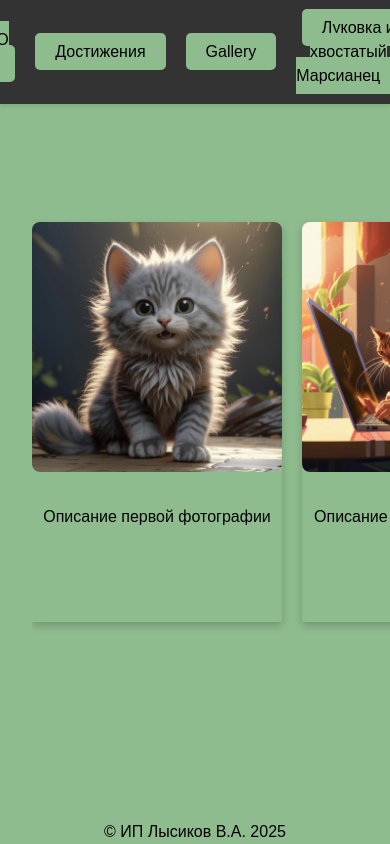
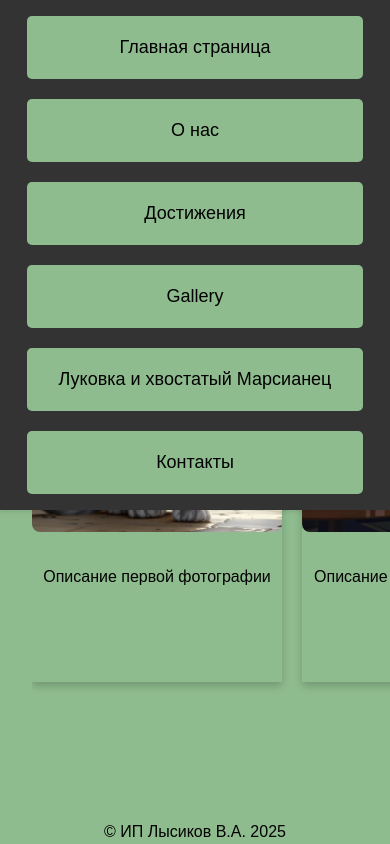
Before and after one commit to molstih/it_family, a React (Vite) app: page /gallery in a window 390 px wide. Shown: the top 844 px of the page. Built offline with nearby package versions, Linux system fonts and the light colour scheme.

Commit message:
fix navbar

```diff
--- a/src/css/navbar.css
+++ b/src/css/navbar.css
@@ -17,12 +17,19 @@
     list-style-type: none; /* Убираем маркеры списка */
     padding-left: 0; /* Убираем отступ слева */
     display: flex; /* Преобразуем список в flex-контейнер */
+    justify-content: space-between;
     gap: 20px; /* Добавляем расстояние между элементами */
     align-items: center; /* Вертикальное выравнивание элементов */
 }
 
+.navbar-list li {
+    flex-grow: 1;
+    text-align: center;
+}
+
 .navbar-list>li>a{
     background-color: darkseagreen;
+    display: block;
     color: black;
     text-decoration: none;
     transition: color 0.3s ease;
@@ -31,3 +38,19 @@
 .navbar-list>li>a:hover{
     color: lightblue;
 }
+
+@media screen and ( max-width: 768px) {
+    .navbar-list {
+        flex-direction: column;
+        align-items: stretch;
+    }
+
+    .navbar-list li {
+        flex-grow: 0;
+    }
+
+    .navbar-list li a {
+        padding: 18px 32px;
+        font-size: 18px;
+    }
+}
--- a/src/pages/GalleryPage.jsx
+++ b/src/pages/GalleryPage.jsx
@@ -68,11 +68,15 @@ const PhotoCard = ({ imageUrl, description }) => (
 
 // Основной компонент галереи
 const GalleryPage = () => (
+    <div>
+        <h1>Галерея</h1>
     <div className="gallery">
+
         {photos.map(photo => (
             <PhotoCard key={photo.id} {...photo} />
         ))}
     </div>
-);
+    </div>
+)
 
 export default GalleryPage;
```
